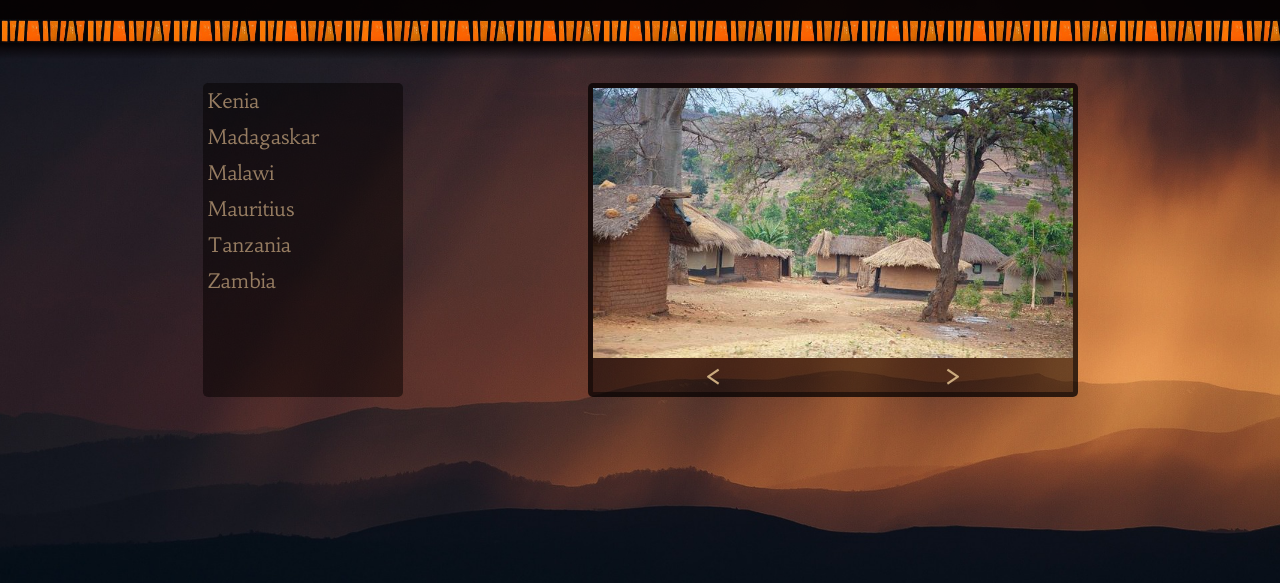
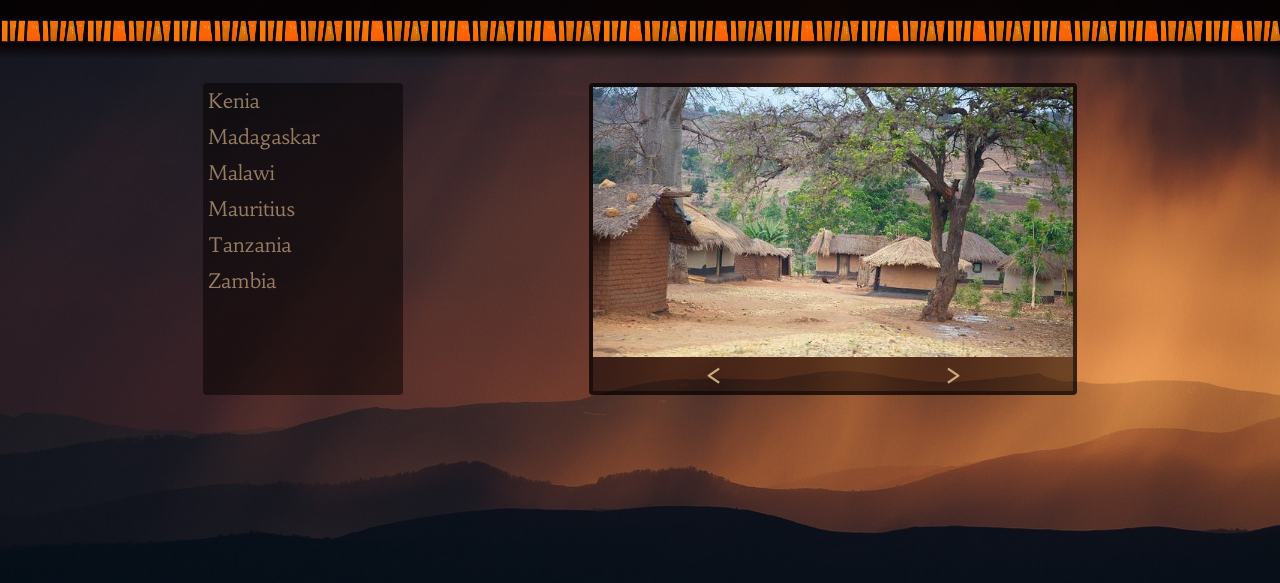
Before and after one commit to piotrcel2/AfricaTour, a website: page index.html in a window 1280 px wide. Shown: the part 63-646 px from the top of the page. Drawn offline with nearby package versions, Linux system fonts and the light colour scheme.

Commit message:
imgboxrp

```diff
--- a/sass/main.scss
+++ b/sass/main.scss
@@ -289,7 +289,7 @@
 
 .countrylist {
     background-color: rgba(5, 0, 1, 0.5);
-    border-radius: 5px;
+    border-radius: 4px;
 
     ul {
         list-style-type: none;
@@ -372,18 +372,20 @@
 
     background-color: rgba(5, 0, 1, 0.5);
     max-width: 100%;
-    border: 5px solid rgba(5, 0, 1, 0.5);
-    border-radius: 5px;
 }
 
 
 .picboxoutsmall {
 
 
+    border: 2px solid rgba(5, 0, 1, 0.5);
+    border-radius: 3px;
 }
 
 .picboxoutbig {
 
+    border: 4px solid rgba(5, 0, 1, 0.5);
+    border-radius: 4px;
 
 }
 
@@ -394,6 +396,7 @@
 
 .pickboxin {
 
+    overflow: hidden;
 
 }
 
```
Also changed, not shown: css/main.css.
